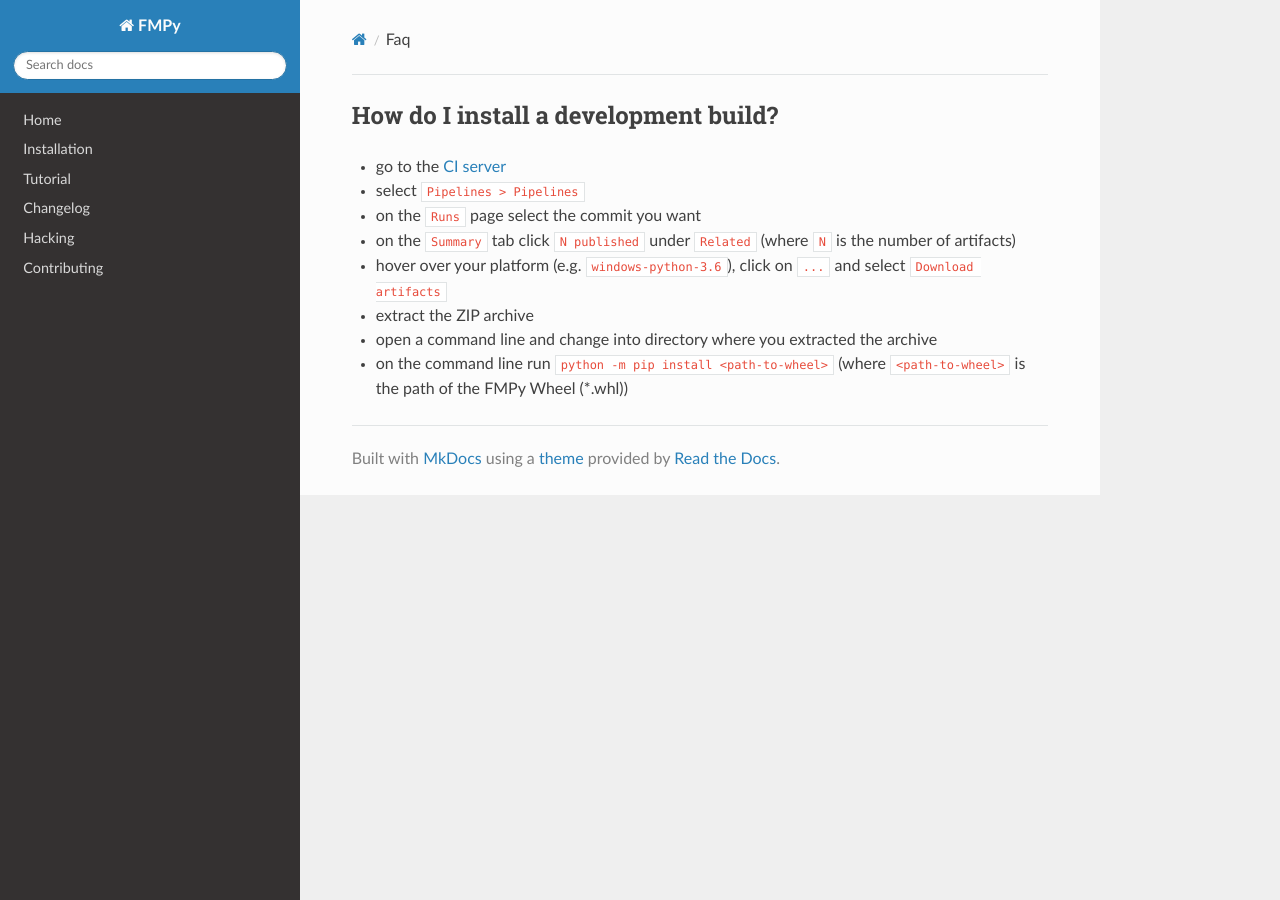
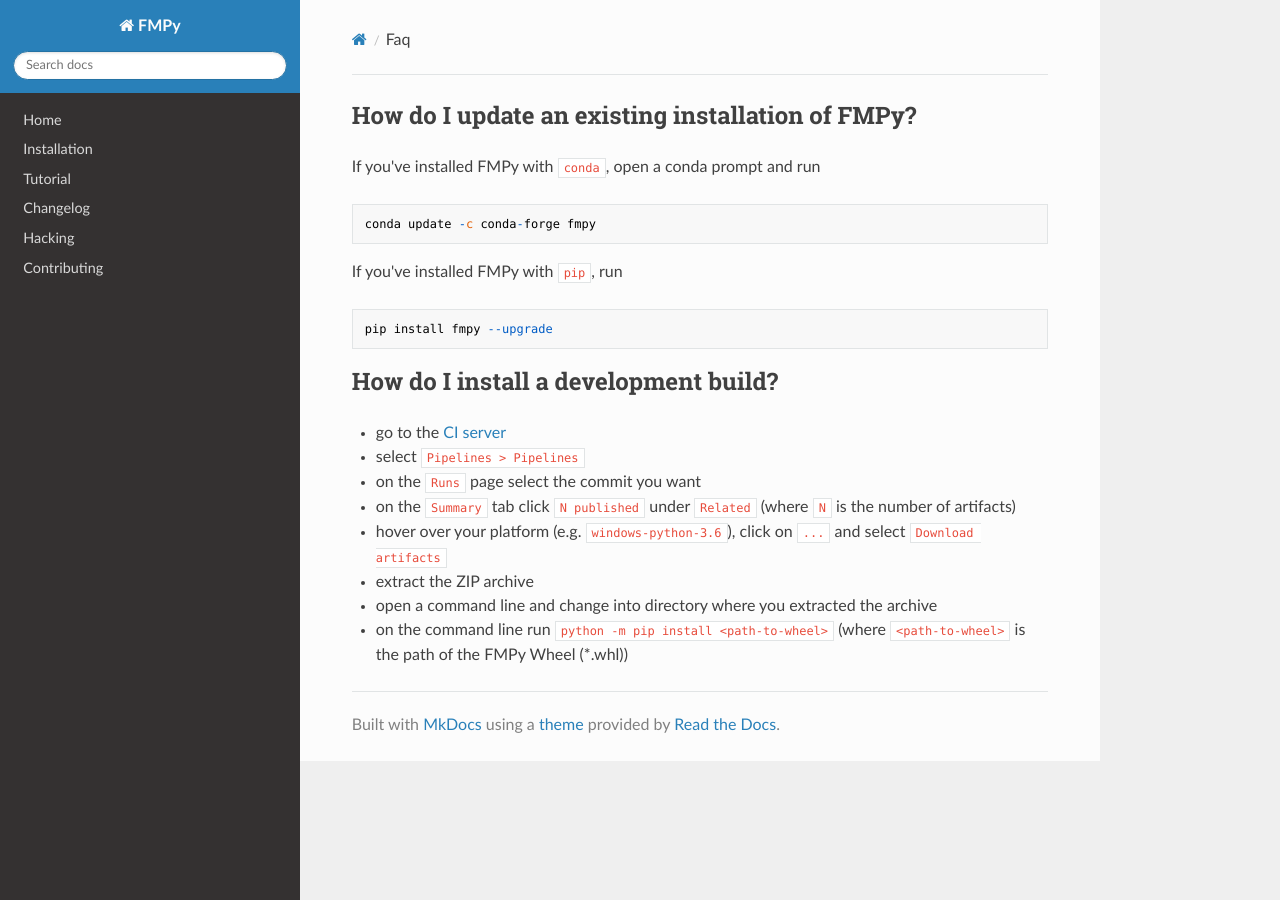
Before and after one commit to CATIA-Systems/FMPy, an MkDocs documentation site: the page built from docs/faq.md, in a window 1280 px wide. Built offline with MkDocs 1.6.1, drawn with Linux system fonts in a browser that asks for light colours; nearby versions of some CDN libraries; old or Windows-style settings are respelled for this version of MkDocs.

Commit message:
Add update instructions to FAQ
fixes #136

````diff
--- a/docs/faq.md
+++ b/docs/faq.md
@@ -1,3 +1,17 @@
+## How do I update an existing installation of FMPy?
+
+If you've installed FMPy with `conda`, open a conda prompt and run
+
+```
+conda update -c conda-forge fmpy
+```
+
+If you've installed FMPy with `pip`, run
+
+```
+pip install fmpy --upgrade
+```
+
 ## How do I install a development build?
 
 - go to the [CI server](https://dev.azure.com/CATIA-Systems/FMPy/)
````
